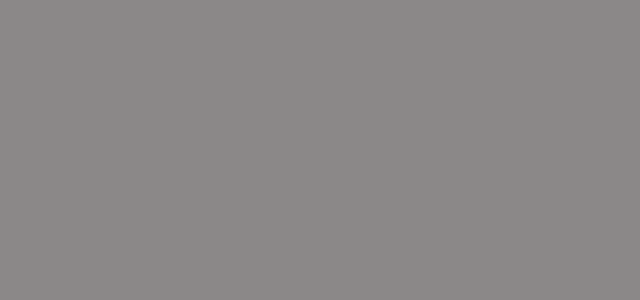
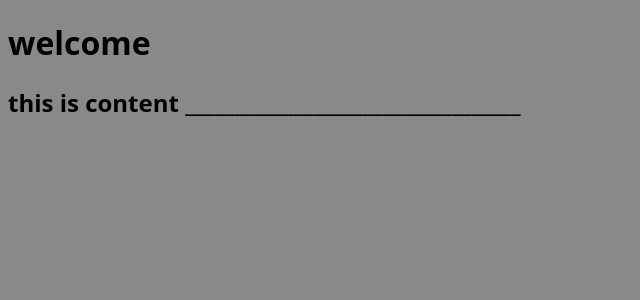
Before and after one commit to Muhammad-Meer/backend-code, a React app in the folder frontend/: page /feed in a window 1280 px wide. Shown: the top 300 px of the page, without its empty margins (0-640 px from the left). Built offline with nearby package versions, Linux system fonts and the light colour scheme; the HTML template or start-up script is replaced by a standard one.

Commit message:
new code

```diff
--- a/frontend/src/pages/Feed.jsx
+++ b/frontend/src/pages/Feed.jsx
@@ -2,17 +2,26 @@ import React, { useState } from "react";
 
 const Feed = () => {
   const [posts, setPosts] = useState([
-    { id: 1, image: "first post", caption: "this is content" },
+    { id: 1, image: "first post", caption: "this is content  __________________________________" },
 
   ]);
 
   return <>
-
+            <h1>welcome</h1>
            <section className="feed-section">
             {
-
+               posts.length > 0 ? (
+                posts.map((one) => (
+                  <div key={one.id} className="post-card">
+                    <h1>{one.caption}</h1>
+                  </div>
+                ))
+               ) : (
+                <p>no posts available</p>
+               )
             }
            </section>
+
          </>;
 };
 
```
